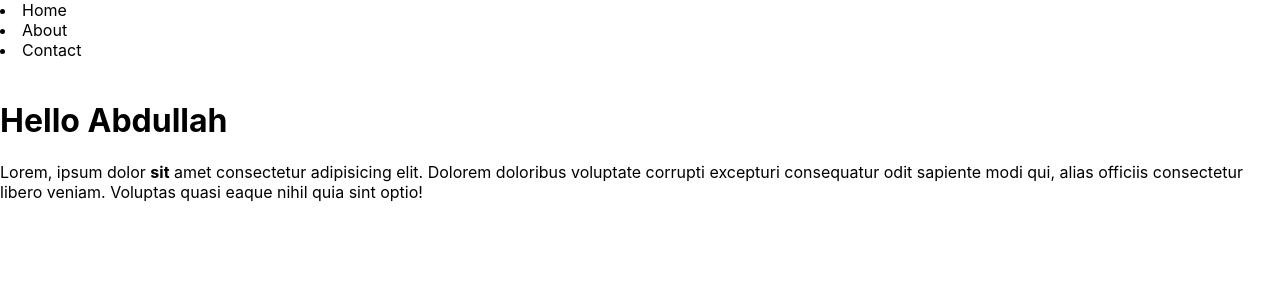
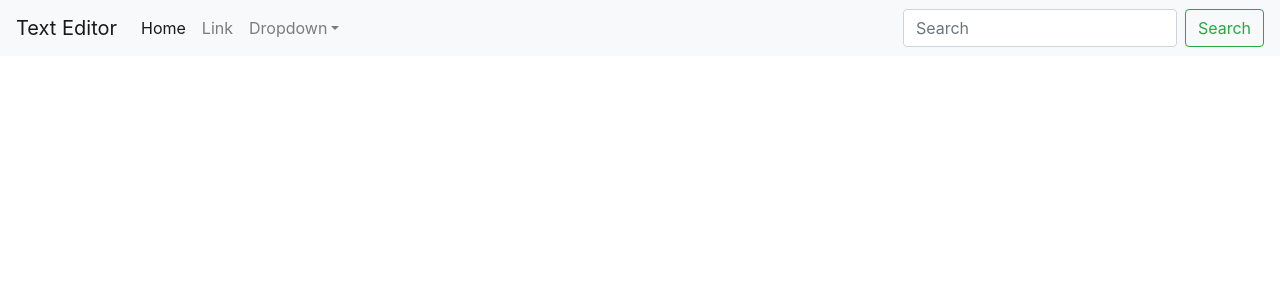
Before and after one commit to muhammadabdullah660/Text-Editor, a React (Create React App) app: page / in a window 1280 px wide. Shown: the top 300 px of the page. Built offline with nearby package versions, Linux system fonts and the light colour scheme.

Commit message:
Bootstarp in React

```diff
--- a/public/index.html
+++ b/public/index.html
@@ -1,43 +1,40 @@
 <!DOCTYPE html>
 <html lang="en">
+
 <head>
   <meta charset="utf-8" />
   <link rel="icon" href="%PUBLIC_URL%/favicon.ico" />
   <meta name="viewport" content="width=device-width, initial-scale=1" />
   <meta name="theme-color" content="#000000" />
-    <meta
-      name="description"
-      content="Web site created using create-react-app"
-    />
+  <meta name="description" content="Web site created using create-react-app" />
   <link rel="apple-touch-icon" href="%PUBLIC_URL%/logo192.png" />
   <!--
       manifest.json provides metadata used when your web app is installed on a
       user's mobile device or desktop. See https://developers.google.com/web/fundamentals/web-app-manifest/
     -->
   <link rel="manifest" href="%PUBLIC_URL%/manifest.json" />
-    <!--
-      Notice the use of %PUBLIC_URL% in the tags above.
-      It will be replaced with the URL of the `public` folder during the build.
-      Only files inside the `public` folder can be referenced from the HTML.
+  <!--  Bootstrap CSS    -->
+  <link rel="stylesheet" href="https://cdn.jsdelivr.net/npm/bootstrap@4.3.1/dist/css/bootstrap.min.css"
+    integrity="sha384-ggOyR0iXCbMQv3Xipma34MD+dH/1fQ784/j6cY/iJTQUOhcWr7x9JvoRxT2MZw1T" crossorigin="anonymous">
 
-      Unlike "/favicon.ico" or "favicon.ico", "%PUBLIC_URL%/favicon.ico" will
-      work correctly both with client-side routing and a non-root public URL.
-      Learn how to configure a non-root public URL by running `npm run build`.
-    -->
   <title>React App</title>
 </head>
+
 <body>
   <noscript>You need to enable JavaScript to run this app.</noscript>
   <div id="root"></div>
-    <!--
-      This HTML file is a template.
-      If you open it directly in the browser, you will see an empty page.
 
-      You can add webfonts, meta tags, or analytics to this file.
-      The build step will place the bundled scripts into the <body> tag.
+  <!---Bootstrap js--->
+  <script src="https://code.jquery.com/jquery-3.3.1.slim.min.js"
+    integrity="sha384-q8i/X+965DzO0rT7abK41JStQIAqVgRVzpbzo5smXKp4YfRvH+8abtTE1Pi6jizo"
+    crossorigin="anonymous"></script>
+  <script src="https://cdn.jsdelivr.net/npm/popper.js@1.14.7/dist/umd/popper.min.js"
+    integrity="sha384-UO2eT0CpHqdSJQ6hJty5KVphtPhzWj9WO1clHTMGa3JDZwrnQq4sF86dIHNDz0W1"
+    crossorigin="anonymous"></script>
+  <script src="https://cdn.jsdelivr.net/npm/bootstrap@4.3.1/dist/js/bootstrap.min.js"
+    integrity="sha384-JjSmVgyd0p3pXB1rRibZUAYoIIy6OrQ6VrjIEaFf/nJGzIxFDsf4x0xIM+B07jRM"
+    crossorigin="anonymous"></script>
 
-      To begin the development, run `npm start` or `yarn start`.
-      To create a production bundle, use `npm run build` or `yarn build`.
-    -->
 </body>
+
 </html>
--- a/src/App.css
+++ b/src/App.css
@@ -1,40 +1,3 @@
-.App {
-  text-align: center;
-}
-
-.App-logo {
-  height: 40vmin;
-  pointer-events: none;
-}
-.blank {
+.container {
   background-color: blueviolet;
 }
-@media (prefers-reduced-motion: no-preference) {
-  .App-logo {
-    animation: App-logo-spin infinite 20s linear;
-  }
-}
-
-.App-header {
-  background-color: #282c34;
-  min-height: 100vh;
-  display: flex;
-  flex-direction: column;
-  align-items: center;
-  justify-content: center;
-  font-size: calc(10px + 2vmin);
-  color: white;
-}
-
-.App-link {
-  color: #61dafb;
-}
-
-@keyframes App-logo-spin {
-  from {
-    transform: rotate(0deg);
-  }
-  to {
-    transform: rotate(360deg);
-  }
-}
--- a/src/App.js
+++ b/src/App.js
@@ -1,22 +1,78 @@
 import "./App.css";
-let name = "Abdullah";
 function App() {
   return (
     //using jsx fragment because it returns only 1 tag
     <>
-      <nav>
-        <li>Home</li>
-        <li>About</li>
-        <li>Contact</li>
+      <nav className="navbar navbar-expand-lg navbar-light bg-light">
+        <a className="navbar-brand" href="/">
+          Text Editor
+        </a>
+        <button
+          className="navbar-toggler"
+          type="button"
+          data-toggle="collapse"
+          data-target="#navbarSupportedContent"
+          aria-controls="navbarSupportedContent"
+          aria-expanded="false"
+          aria-label="Toggle navigation"
+        >
+          <span className="navbar-toggler-icon"></span>
+        </button>
+
+        <div className="collapse navbar-collapse" id="navbarSupportedContent">
+          <ul className="navbar-nav mr-auto">
+            <li className="nav-item active">
+              <a className="nav-link" href="/">
+                Home <span className="sr-only">(current)</span>
+              </a>
+            </li>
+            <li className="nav-item">
+              <a className="nav-link" href="/">
+                Link
+              </a>
+            </li>
+            <li className="nav-item dropdown">
+              <a
+                className="nav-link dropdown-toggle"
+                href="/"
+                id="navbarDropdown"
+                role="button"
+                data-toggle="dropdown"
+                aria-haspopup="true"
+                aria-expanded="false"
+              >
+                Dropdown
+              </a>
+              <div className="dropdown-menu" aria-labelledby="navbarDropdown">
+                <a className="dropdown-item" href="/">
+                  Action
+                </a>
+                <a className="dropdown-item" href="/">
+                  Another action
+                </a>
+                <div className="dropdown-divider"></div>
+                <a className="dropdown-item" href="/">
+                  Something else here
+                </a>
+              </div>
+            </li>
+          </ul>
+          <form className="form-inline my-2 my-lg-0">
+            <input
+              className="form-control mr-sm-2"
+              type="search"
+              placeholder="Search"
+              aria-label="Search"
+            />
+            <button
+              className="btn btn-outline-success my-2 my-sm-0"
+              type="submit"
+            >
+              Search
+            </button>
+          </form>
+        </div>
       </nav>
-      <br />
-      <h1>Hello {name}</h1>
-      <div className="container">
-        Lorem, ipsum dolor <b>sit</b> amet consectetur adipisicing elit. Dolorem
-        doloribus voluptate corrupti excepturi consequatur odit sapiente modi
-        qui, alias officiis consectetur libero veniam. Voluptas quasi eaque
-        nihil quia sint optio!
-      </div>
     </>
   );
 }
```
Lines whose indentation alone changed are shown as unchanged.
